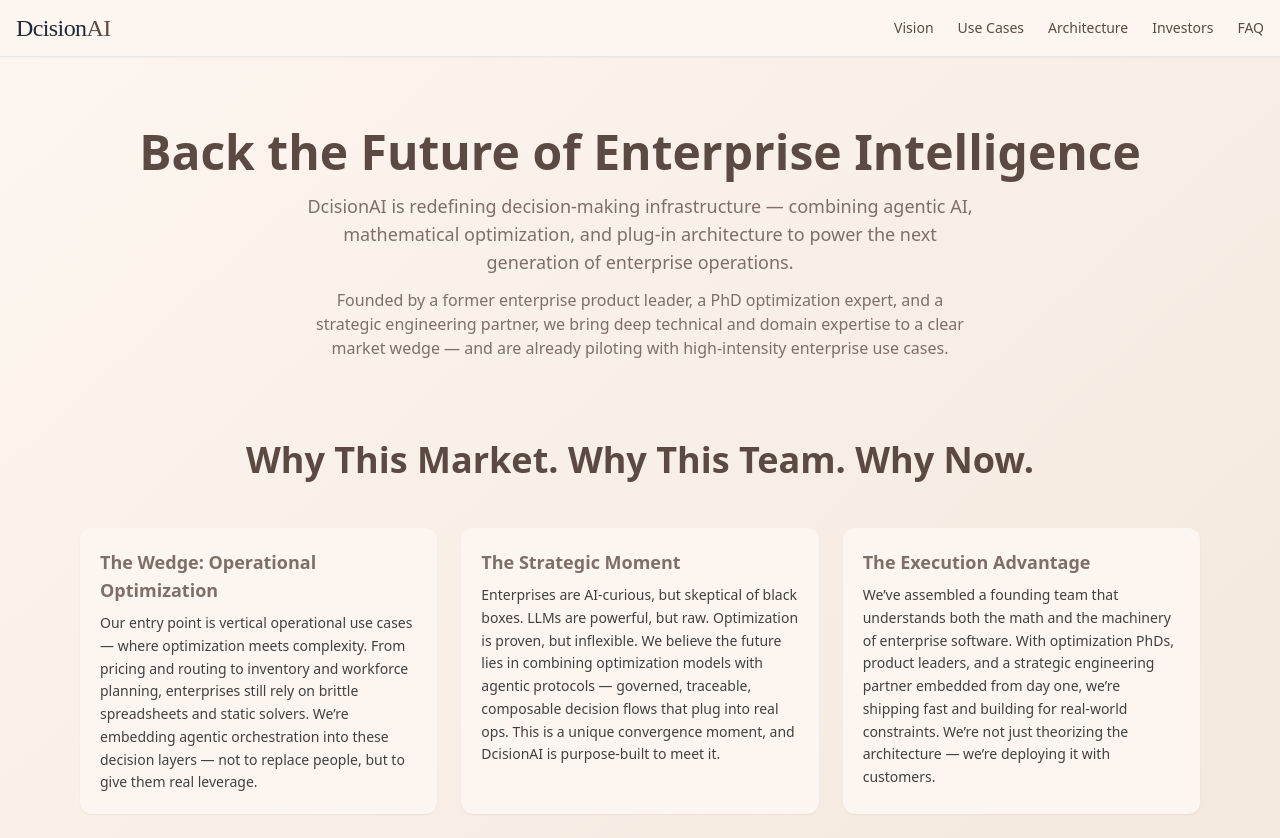
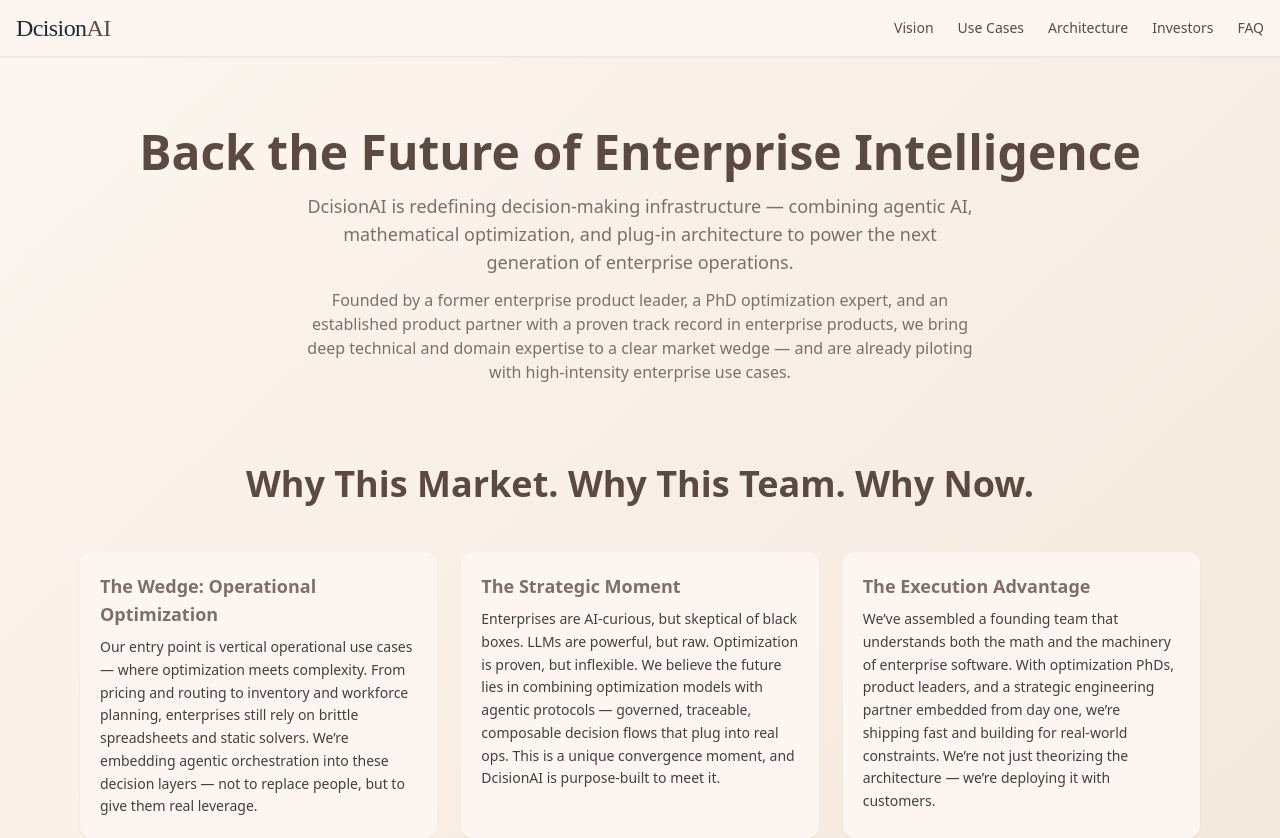
Before and after one commit to DcisionAI/dcisionai-site, a Next.js app: page /investors in a window 1280 px wide. Shown: the top 838 px of the page. Built offline with nearby package versions, Linux system fonts and the light colour scheme.

Commit message:
investor content update

```diff
--- a/pages/investors.tsx
+++ b/pages/investors.tsx
@@ -9,8 +9,7 @@
           DcisionAI is redefining decision-making infrastructure — combining agentic AI, mathematical optimization, and plug-in architecture to power the next generation of enterprise operations.
         </p>
         <p className="mt-3 max-w-2xl text-md text-brand-muted">
-          Founded by a former enterprise product leader, a PhD optimization expert, and a strategic engineering partner, we bring deep technical and domain expertise to a clear market wedge — and are already piloting with high-intensity enterprise use cases.
-        </p>
+        Founded by a former enterprise product leader, a PhD optimization expert, and an established product partner with a proven track record in enterprise products, we bring deep technical and domain expertise to a clear market wedge — and are already piloting with high-intensity enterprise use cases.        </p>
       </section>
 
       <section className="py-8 px-4 max-w-6xl mx-auto text-center space-y-12">
```
